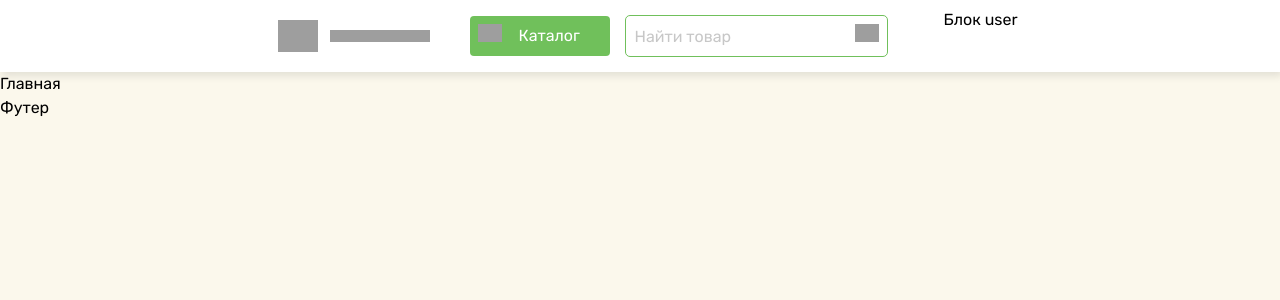
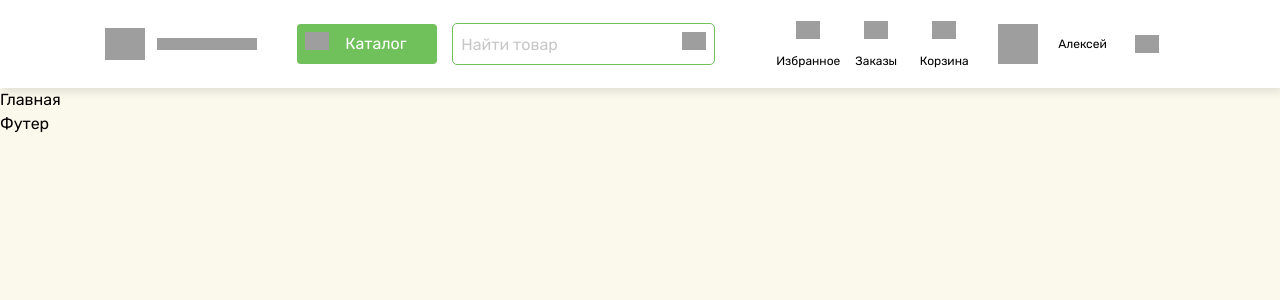
Before and after one commit to IrynaKhonina/shop-delivery, a Next.js app: page / in a window 1280 px wide. Shown: the top 300 px of the page. Built offline with nearby package versions, Linux system fonts and the light colour scheme; grey boxes are pictures that could not be loaded.

Commit message:
feat/IN-2-header component (user block)

```diff
--- a/src/conponents/header/ButtonSearch.tsx
+++ b/src/conponents/header/ButtonSearch.tsx
@@ -13,5 +13,6 @@ export const ButtonSearch = () => {
             />
             <span className="text-base text-white hidden lg:block">Каталог</span>
         </button>
+
     );
 };
--- a/src/conponents/header/UserBlock.tsx
+++ b/src/conponents/header/UserBlock.tsx
@@ -1,5 +1,15 @@
-export  const UserBlock =()=>{
+import {TopMenu} from "@/conponents/header/TopMenu";
+import {Profile} from "@/conponents/header/Profile";
+
+
+export const UserBlock = () => {
     return (
-        <> Блок user</>
-    )
-}
+        <nav aria-label="Основное меню">
+            <div
+                className="h-14 md:h-auto fixed bottom-0 left-0 right-0 md:static flex flex-row justify-between items-center w-full px-4 py-2 shadow-(--shadow-default) md:shadow-none text-[8px] md:text-[12px] bg-white z-50">
+                <TopMenu/>
+                <Profile/>
+            </div>
+        </nav>
+    );
+};
```
